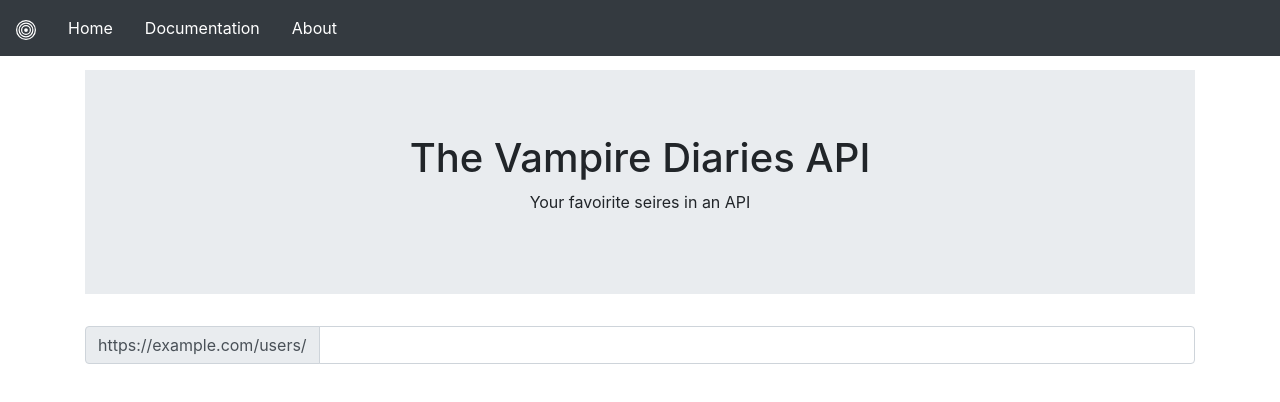
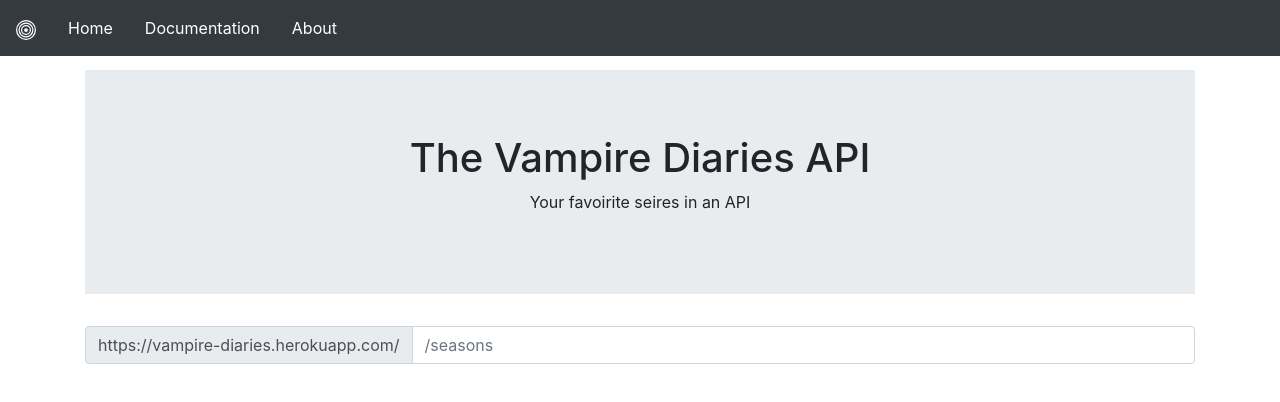
Before and after one commit to afaf98/Vampire_diaries_API, a React (Create React App) app in the folder client/: page / in a window 1280 px wide. Shown: the top 402 px of the page. Built offline with nearby package versions, Linux system fonts and the light colour scheme.

Commit message:
Fecthing work in progress

```diff
--- a/client/src/components/HomePage/HomePage.js
+++ b/client/src/components/HomePage/HomePage.js
@@ -17,10 +17,14 @@
       <InputGroup className="mb-3">
         <InputGroup.Prepend>
           <InputGroup.Text id="basic-addon3">
-            https://example.com/users/
+            https://vampire-diaries.herokuapp.com/
           </InputGroup.Text>
         </InputGroup.Prepend>
-        <FormControl id="basic-url" aria-describedby="basic-addon3" />
+        <FormControl
+          id="basic-url"
+          aria-describedby="basic-addon3"
+          placeholder="/seasons"
+        />
       </InputGroup>
     </div>
   );
--- /dev/null
+++ b/client/src/request/fecthing.js
@@ -0,0 +1,5 @@
+// import axios from "axios"
+
+// funcion Search(){
+//     const response = await axios.get()
+// }
```
Also changed, not shown: 1 other file (tests, documents, lock files or other folders).
